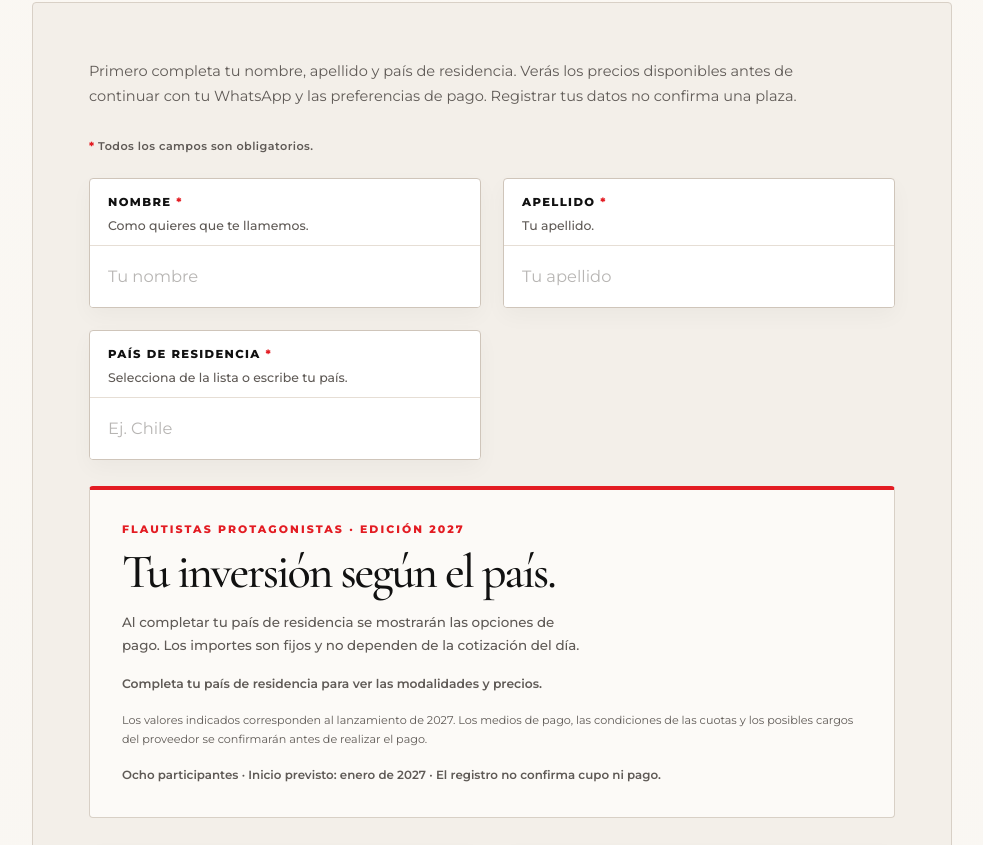
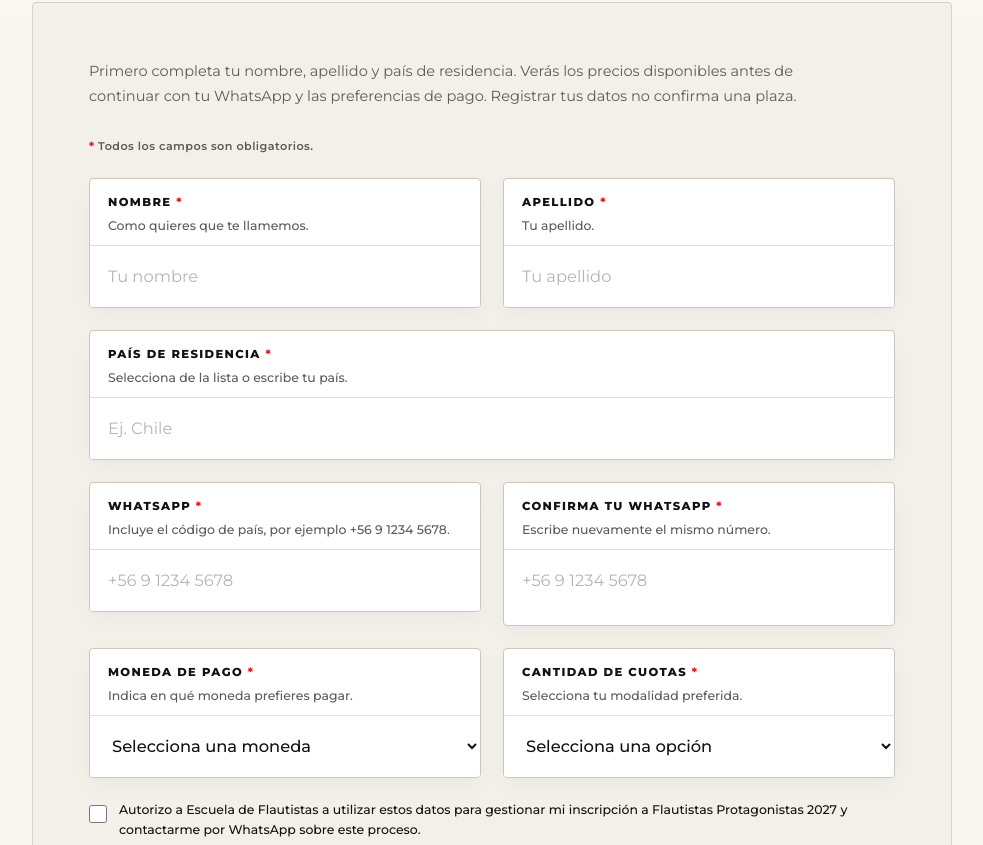
Before and after one commit to piazzollamente/escuela-flautistas-web, a plain HTML site: page flautistas-protagonistas/index.html in a window 1280 px wide. Shown: the part 995-1840 px from the top of the page, without its empty margins (148-1131 px from the left). Drawn offline with nearby package versions, Linux system fonts and the light colour scheme.

Commit message:
fix(fp2027): país y precios a ancho completo y ocultar módulo hasta elegir residencia

```diff
--- a/flautistas-protagonistas/index.html
+++ b/flautistas-protagonistas/index.html
@@ -537,6 +537,26 @@
       gap:22px;
     }
 
+    /* El país y la inversión siempre ocupan una fila completa del formulario.
+       Se deja junto al grid principal para que el diseño no dependa de cachés de CSS externos. */
+    #fpForm .form-grid{align-items:start}
+    #fpForm .form-grid > .country-field,
+    #fpForm .form-grid > .form-pricing{
+      grid-column:1/-1;
+      min-width:0;
+      width:100%;
+      align-self:start;
+    }
+    #fpForm .form-grid > .form-pricing{
+      margin:0;
+    }
+    #fpForm .form-grid > .form-pricing[hidden]{
+      display:none !important;
+    }
+    #fpForm .form-grid > .country-field input{
+      min-height:62px;
+    }
+
     .field{
       display:grid;
       gap:0;
@@ -859,7 +879,7 @@
     }
   </style>
   <link rel="stylesheet" href="./inscripcion.css">
-  <link rel="stylesheet" href="./precios.css">
+  <link rel="stylesheet" href="./precios.css?v=20261103-fix1">
 </head>
 <body>
   <main class="page">
@@ -912,7 +932,7 @@
                 <input id="apellido" name="apellido" type="text" maxlength="80" autocomplete="family-name" placeholder="Tu apellido" required>
               </div>
 
-              <div class="field">
+              <div class="field field-full country-field">
                 <label for="pais">País de residencia <span class="required-mark">*</span></label>
                 <span class="field-hint">Selecciona de la lista o escribe tu país.</span>
                 <input id="pais" name="pais" type="text" list="fp-paises" maxlength="90" autocomplete="country-name" placeholder="Ej. Chile" required>
@@ -929,7 +949,7 @@
                 </datalist>
               </div>
 
-      <section class="pricing-section form-pricing" aria-labelledby="inversion-heading">
+              <section class="pricing-section form-pricing field-full" id="precioSeccion" aria-labelledby="inversion-heading" hidden>
         <div class="private-investment">
           <p class="program-kicker">Flautistas Protagonistas · Edición 2027</p>
           <h2 class="program-title" id="inversion-heading">Tu inversión según el país.</h2>
@@ -1119,6 +1139,6 @@
   </main>
 
   <script src="./inscripcion.js" defer></script>
-  <script src="./precios.js" defer></script>
+  <script src="./precios.js?v=20261103-fix1" defer></script>
 </body>
 </html>
```
